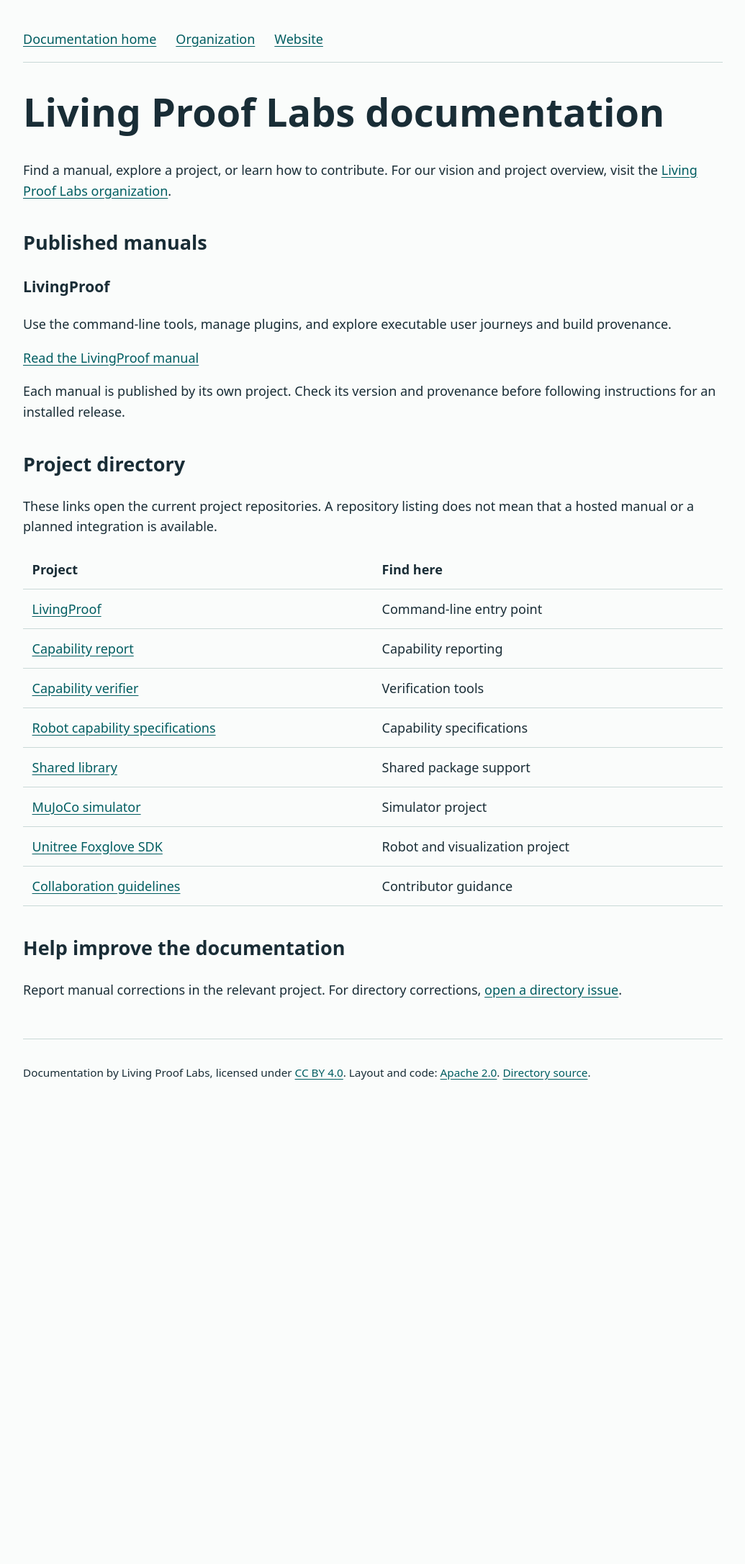
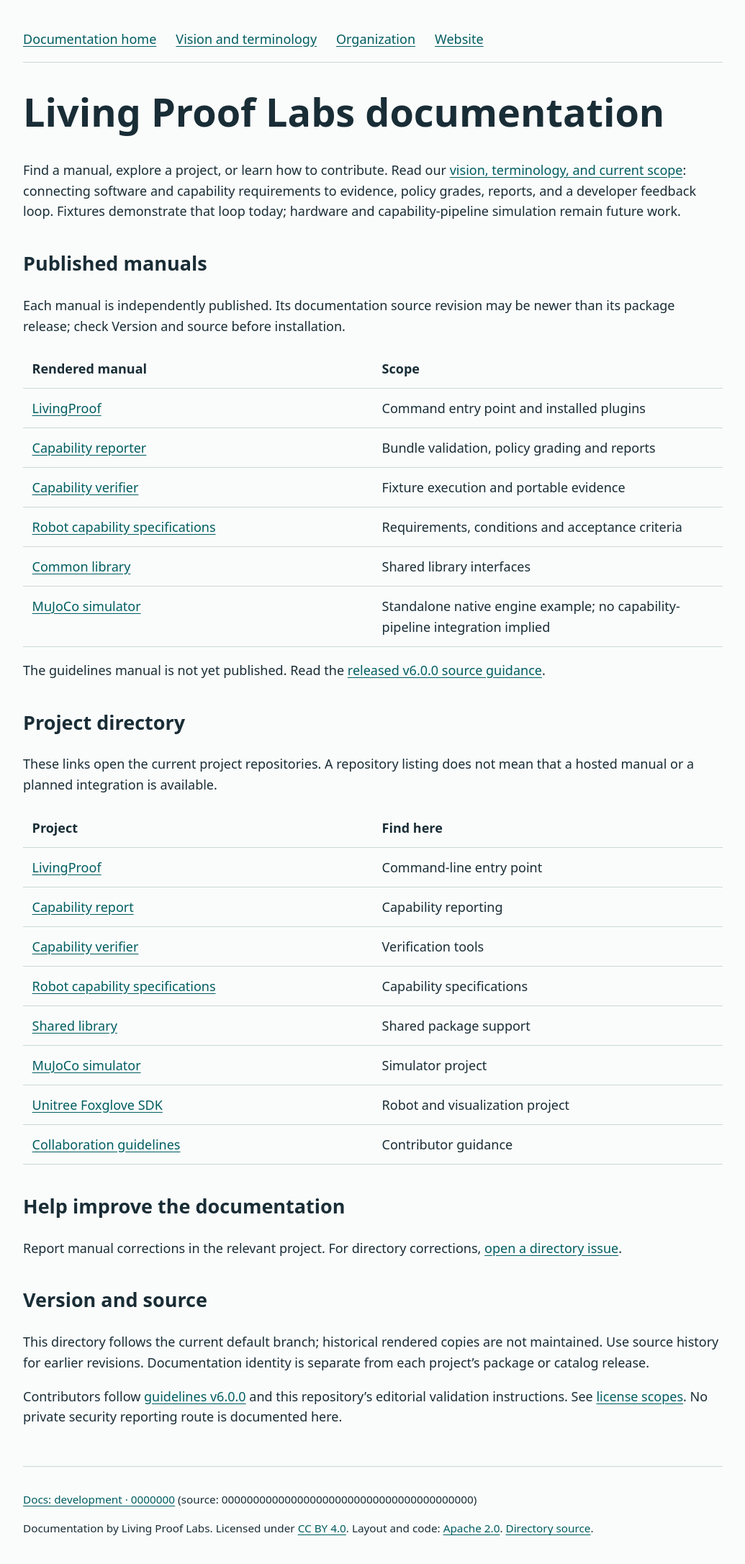
Before and after one commit to Living-Proof-Labs/living-proof-labs.github.io, a Jekyll site: the page built from index.md, in a window 1280 px wide. Shown: the whole page at 72% size, without its empty margins (122-1157 px from the left). Built offline with Jekyll 4.4.1, drawn with Linux system fonts in a browser that asks for light colours; before the commit the page ends 1539 px from its top, so only the background shows below that.

Commit message:
docs: establish canonical vision and rendered manual directory (#4)
* docs: establish canonical vision and rendered manual directory

* docs: wrap fixture example on narrow screens

```diff
--- a/_layouts/default.html
+++ b/_layouts/default.html
@@ -12,14 +12,21 @@
   <body>
     <a class="skip" href="#content">Skip to content</a>
     <header><nav aria-label="Main">
-      <a href="{{ '/' | relative_url }}">Documentation home</a>
+      <a href="https://docs.livingprooflabs.com/">Documentation home</a>
+      <a href="{{ '/vision.html' | relative_url }}">Vision and terminology</a>
       <a href="https://github.com/Living-Proof-Labs">Organization</a>
       <a href="https://livingprooflabs.com">Website</a>
     </nav></header>
     <main id="content">{{ content }}</main>
     <footer>
-      <p>Documentation by Living Proof Labs, licensed under
-        <a href="{{ '/LICENSES/CC-BY-4.0.txt' | relative_url }}">CC BY 4.0</a>.
+      {% if site.github.build_revision %}
+      <p><a href="https://github.com/Living-Proof-Labs/living-proof-labs.github.io/tree/{{ site.github.build_revision }}">Docs: development · {{ site.github.build_revision | slice: 0, 7 }}</a>
+        (source: {{ site.github.build_revision }})</p>
+      {% else %}<p>Local documentation preview; deployed source identity unavailable.</p>{% endif %}
+      <p>Documentation by Living Proof Labs. {% if page.license == "Apache-2.0" %}
+        This adapted page: <a href="{{ '/LICENSES/Apache-2.0.txt' | relative_url }}">Apache 2.0</a>.
+        {% else %}Licensed under
+        <a href="{{ '/LICENSES/CC-BY-4.0.txt' | relative_url }}">CC BY 4.0</a>.{% endif %}
         Layout and code: <a href="{{ '/LICENSES/Apache-2.0.txt' | relative_url }}">Apache 2.0</a>.
         <a href="https://github.com/Living-Proof-Labs/living-proof-labs.github.io">Directory source</a>.
       </p>
--- a/assets/style.css
+++ b/assets/style.css
@@ -14,3 +14,4 @@
 .skip { position: absolute; left: -10000px; }
 .skip:focus { position: static; }
 @media (max-width: 480px) { body { padding: .8rem; } th, td { padding: .5rem .25rem; } }
+pre { max-width: 100%; overflow-x: auto; white-space: pre-wrap; overflow-wrap: anywhere; }
--- a/index.md
+++ b/index.md
@@ -7,20 +7,29 @@
 # Living Proof Labs documentation
 
 Find a manual, explore a project, or learn how to contribute.
-For our vision and project overview, visit the
-[Living Proof Labs organization](https://github.com/Living-Proof-Labs).
+Read our [vision, terminology, and current scope](vision.html): connecting
+software and capability requirements to evidence, policy grades, reports, and
+a developer feedback loop. Fixtures demonstrate that loop today; hardware and
+capability-pipeline simulation remain future work.
+
+<a id="livingproof"></a>
 
 ## Published manuals
 
-### LivingProof
+Each manual is independently published. Its documentation source revision may
+be newer than its package release; check Version and source before installation.
 
-Use the command-line tools, manage plugins, and explore executable user journeys
-and build provenance.
+| Rendered manual | Scope |
+| --- | --- |
+| [LivingProof](https://docs.livingprooflabs.com/livingproof/) | Command entry point and installed plugins |
+| [Capability reporter](https://docs.livingprooflabs.com/livingproof-capability-report/) | Bundle validation, policy grading and reports |
+| [Capability verifier](https://docs.livingprooflabs.com/capability-verifier/) | Fixture execution and portable evidence |
+| [Robot capability specifications](https://docs.livingprooflabs.com/robot-capability-specs/) | Requirements, conditions and acceptance criteria |
+| [Common library](https://docs.livingprooflabs.com/livingproof-common/) | Shared library interfaces |
+| [MuJoCo simulator](https://docs.livingprooflabs.com/livingproof-sim-mujoco/) | Standalone native engine example; no capability-pipeline integration implied |
 
-[Read the LivingProof manual](/livingproof/)
-
-Each manual is published by its own project. Check its version and provenance
-before following instructions for an installed release.
+The guidelines manual is not yet published. Read the
+[released v6.0.0 source guidance](https://github.com/Living-Proof-Labs/collaboration-guidelines/tree/v6.0.0).
 
 ## Project directory
 
@@ -42,3 +51,13 @@
 
 Report manual corrections in the relevant project. For directory corrections,
 [open a directory issue](https://github.com/Living-Proof-Labs/living-proof-labs.github.io/issues).
+
+## Version and source
+
+This directory follows the current default branch; historical rendered copies are
+not maintained. Use source history for earlier revisions. Documentation identity
+is separate from each project's package or catalog release.
+
+Contributors follow [guidelines v6.0.0](https://github.com/Living-Proof-Labs/collaboration-guidelines/tree/v6.0.0)
+and this repository's editorial validation instructions. See
+[license scopes](https://github.com/Living-Proof-Labs/living-proof-labs.github.io/blob/main/LICENSE.md). No private security reporting route is documented here.
```
Also changed, not shown: AGENTS.md (+2 -2 lines), vision.md (added, +122 -0 lines), LICENSE.md, README.md.
